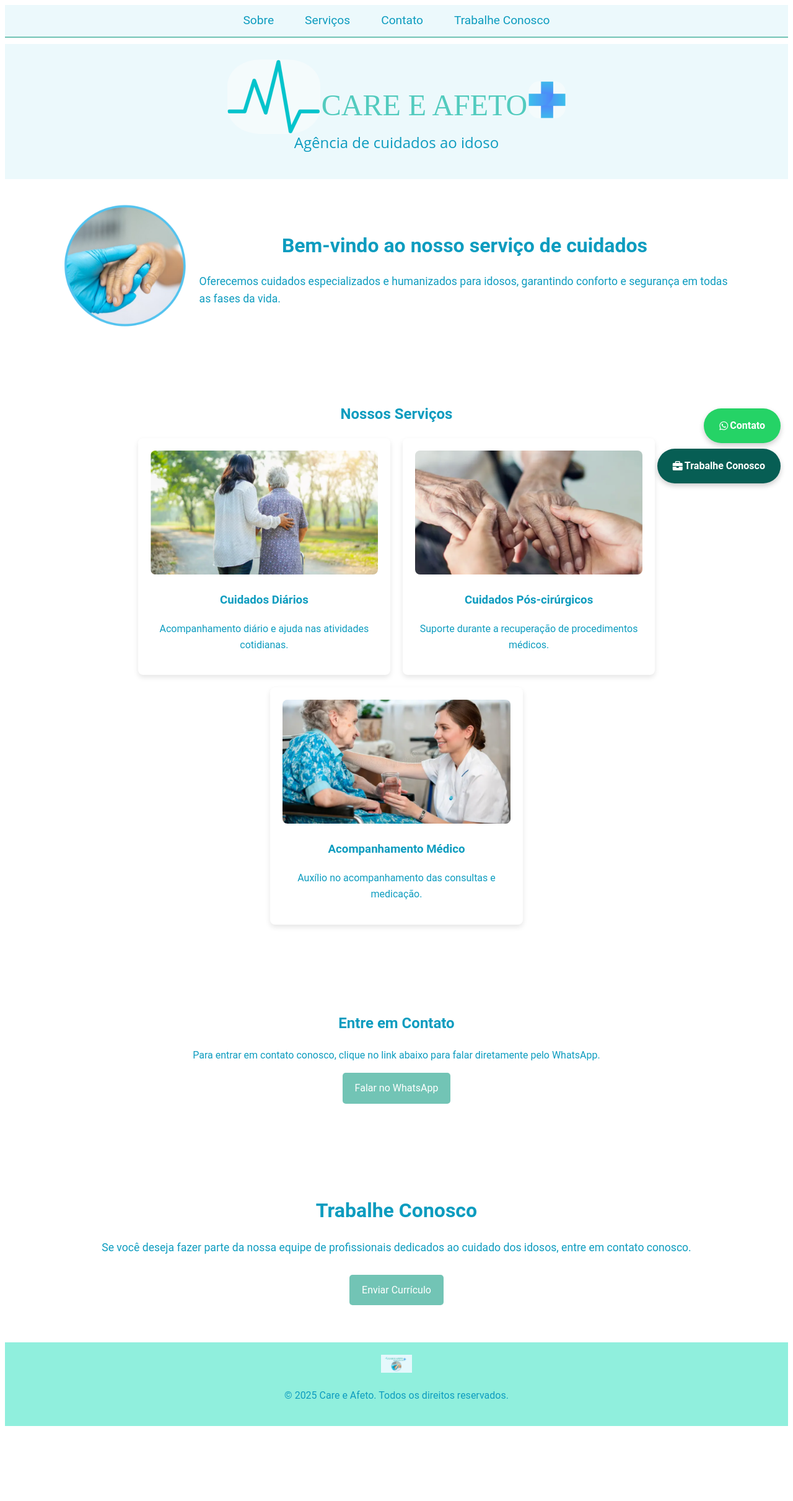
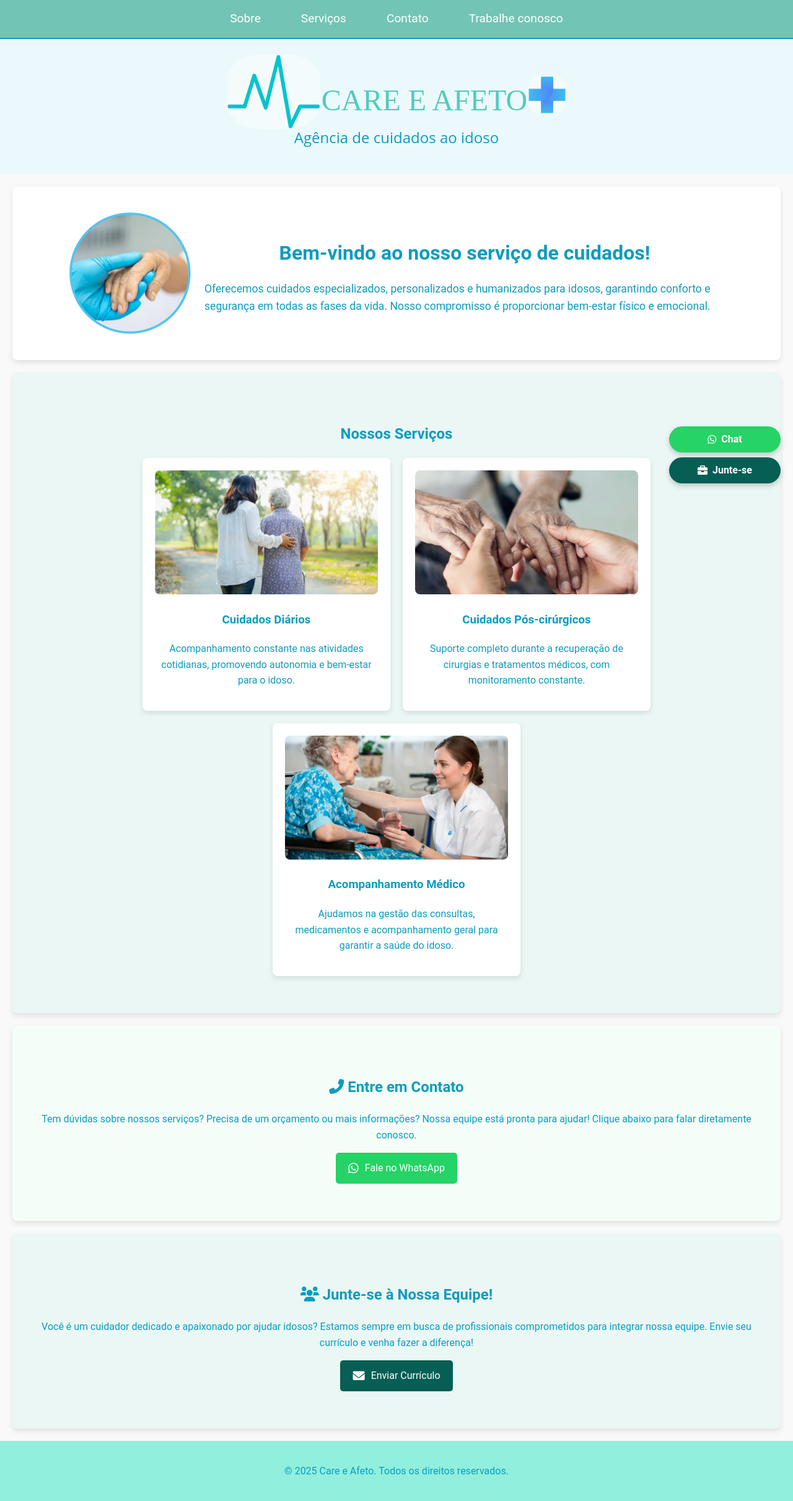
Before and after one commit to careeafeto/landing, a Flask app: page / in a window 1280 px wide. Shown: the whole page at 62% size. Before the commit the page ends 2301 px from the top, so only its background shows below. Run offline with Flask 3, Linux system fonts and the light colour scheme; some web fonts are replaced.

Commit message:
update: layout/design for nav, buttons and sections

```diff
--- a/static/styles.css
+++ b/static/styles.css
@@ -1,8 +1,8 @@
 :root {
-    --cor-principal: rgb(114, 196, 181);
+    --cor-principal: #72c4b5;
     --cor-escura: #0d9cbf;
     --cor-clara: #fff;
-    --cor-footer: rgb(144, 239, 221);
+    --cor-footer: #90efdd;
     --cor-texto-titulo: #52cbbe;
     --cor-texto-subtitulo: #0d9cbf;
     --font-principal: 'Roboto', sans-serif;
@@ -14,6 +14,9 @@ body {
     font-family: var(--font-principal);
     color: var(--cor-escura);
     line-height: 1.6;
+    margin: 0;
+    padding: 0;
+    background-color: #f9f9f9;
 }
 
 header {
@@ -76,11 +79,14 @@ header {
 
 /* Estilizando a navegação */
 nav {
-    margin-bottom: 10px;
-    background-color: rgb(236, 249, 252);
-    padding: 10px 0;
+    background-color: var(--cor-principal);
+    padding: 15px 0;
     text-align: center;
-    border-bottom: 2px solid var(--cor-principal);
+    position: sticky;
+    top: 0;
+    width: 100%;
+    z-index: 1000;
+    border-bottom: 2px solid var(--cor-escura);
 }
 
 nav ul {
@@ -89,35 +95,34 @@ nav ul {
     margin: 0;
     display: flex;
     justify-content: center;
-    gap: 20px;
+    gap: 35px;
     flex-wrap: nowrap;
     overflow-x: hidden;
     overflow-y: hidden;
 }
 
-nav ul li {
-    display: inline-block;
-}
-
 nav ul li a {
-    color: var(--cor-escura);
+    color: var(--cor-clara);
     text-decoration: none;
     font-size: 1.2rem;
     padding: 10px 15px;
     border-radius: 5px;
-    transition: background-color 0.3s ease, color 0.3s ease;
-    white-space: nowrap;
+    transition: 0.3s;
 }
 
 nav ul li a:hover {
-    background-color: var(--cor-principal);
-    color: var(--cor-clara);
+    background-color: var(--cor-escura);
 }
 
 /* Seções */
 .section {
     padding: 60px 20px;
     text-align: center;
+    background-color: var(--cor-clara);
+    margin: 20px auto;
+    border-radius: 8px;
+    box-shadow: 0 4px 8px rgba(0, 0, 0, 0.1);
+    max-width: 1200px;
 }
 
 #sobre {
@@ -153,6 +158,8 @@ nav ul li a:hover {
     line-height: 1.6;
 }
 
+
+
 /* Serviços */
 .services {
     display: flex;
@@ -176,52 +183,51 @@ nav ul li a:hover {
     border-radius: 8px;
 }
 
-/* Seção Trabalhe Conosco */
-#trabalhe-conosco {
-    padding: 60px 20px;
-    text-align: center;
+.logo-subtitle {
+    font-size: 1.5rem;
+    font-family: var(--font-subtitle);
+    color: var(--cor-texto-subtitulo);
 }
 
-#trabalhe-conosco h2 {
-    font-size: 2rem;
-    margin-bottom: 20px;
+
+
+#contato,
+#trabalhe-conosco {
+    background-color: #eaf7f4;
 }
 
-#trabalhe-conosco p {
-    font-size: 1.1rem;
-    margin-bottom: 30px;
-}
-
-/* Botão WhatsApp */
-.whatsapp-button {
-    display: inline-block;
-    background-color: var(--cor-principal);
+.whatsapp-button,
+.email-button {
+    display: inline-flex;
+    align-items: center;
+    background-color: #25D366;
     color: var(--cor-clara);
     padding: 12px 20px;
     border-radius: 5px;
     text-decoration: none;
     font-size: 1rem;
+    gap: 10px;
 }
 
-/* Rodapé */
+.whatsapp-button i,
+.email-button i {
+    font-size: 1.2rem;
+}
+
 footer {
     background-color: var(--cor-footer);
     text-align: center;
     padding: 20px;
 }
 
-.footer-img {
-    width: 50px;
-}
-
-/* Botão de Contato Flutuante */
-.contato-flutuante {
+.contato-flutuante,
+.trabalhe-conosco-flutuante {
     position: fixed;
-    bottom: 85px;
+    bottom: 70px;
     right: 20px;
     background-color: #25D366;
     color: #fff;
-    padding: 15px 25px;
+    padding: 8px 0px;
     border-radius: 50px;
     font-size: 1rem;
     font-weight: bold;
@@ -231,47 +237,22 @@ footer {
     justify-content: center;
     align-items: center;
     z-index: 9999;
-    transition: transform 0.3s ease;
-    gap: 3px;
+    transition: transform 0.3s ease, box-shadow 0.3s ease;
+    gap: 8px;
+    min-width: 180px;
 }
 
-.contato-flutuante:hover {
+.contato-flutuante:hover,
+.trabalhe-conosco-flutuante:hover {
     transform: scale(1.1);
+    box-shadow: 0 6px 12px rgba(0, 0, 0, 0.3);
 }
 
 .trabalhe-conosco-flutuante {
-    position: fixed;
+    background-color: #075E54;
     bottom: 20px;
-    right: 20px;
-    background-color: #075E54;
-    color: #fff;
-    padding: 15px 25px;
-    border-radius: 50px;
-    font-size: 1rem;
-    font-weight: bold;
-    text-decoration: none;
-    box-shadow: 0 4px 8px rgba(0, 0, 0, 0.2);
-    display: flex;
-    justify-content: center;
-    align-items: center;
-    z-index: 9999;
-    transition: transform 0.3s ease;
-    gap: 3px;
 }
 
-.trabalhe-conosco-flutuante:hover {
-    transform: scale(1.1);
-}
-
-.flutuante-position-1 {
-    left: unset;
-    right: 50px;
-}
-
-.flutuante-position-2 {
-    left: unset;
-    right: 20px;
-}
 
 /* Responsividade */
 @media (max-width: 1024px) {
@@ -435,7 +416,7 @@ footer {
     }
 
     nav ul {
-        gap: 7px;
+        gap: 9px;
     }
 
     nav ul li a {
--- a/templates/index.html
+++ b/templates/index.html
@@ -14,12 +14,12 @@
 
 <body>
     <div class="body-container">
-        <nav>
+        <nav class="navbar">
             <ul>
                 <li><a href="#sobre">Sobre</a></li>
                 <li><a href="#servicos">Serviços</a></li>
                 <li><a href="#contato">Contato</a></li>
-                <li><a href="#trabalhe-conosco">Trabalhe Conosco</a></li>
+                <li><a href="#trabalhe-conosco">Trabalhe conosco</a></li>
             </ul>
         </nav>
 
@@ -34,68 +34,76 @@
             </div>
         </header>
 
-
         <section id="sobre" class="section">
-            <div class="sobre-content">
+            <div class=" sobre-content">
                 <img src="static/images/care.png" alt="Ícone de Cuidados" class="sobre-img">
                 <div class="sobre-texto">
-                    <h2 style="text-align: center;">Bem-vindo ao nosso serviço de cuidados</h2>
-                    <p>Oferecemos cuidados especializados e humanizados para idosos, garantindo conforto e segurança em
-                        todas as fases da vida.</p>
+                    <h2 style="text-align: center;">Bem-vindo ao nosso serviço de cuidados!</h2>
+                    <p>Oferecemos cuidados especializados, personalizados e humanizados para idosos, garantindo conforto
+                        e
+                        segurança em todas as fases da vida. Nosso compromisso é proporcionar bem-estar físico e
+                        emocional.</p>
                 </div>
             </div>
         </section>
 
-        <section id="servicos" class="section">
+        <section id="servicos" class="section" style="background-color: #eaf7f4;">
             <h2>Nossos Serviços</h2>
             <div class="services">
                 <div class="service">
                     <img src="static/images/cuidados-diarios.png" alt="Cuidados Diários" class="service-img">
                     <h3>Cuidados Diários</h3>
-                    <p>Acompanhamento diário e ajuda nas atividades cotidianas.</p>
+                    <p>Acompanhamento constante nas atividades cotidianas, promovendo autonomia e bem-estar para o
+                        idoso.</p>
                 </div>
                 <div class="service">
                     <img src="/static/images/pos-cirurgico.png" alt="Cuidados Pós-cirúrgicos" class="service-img">
                     <h3>Cuidados Pós-cirúrgicos</h3>
-                    <p>Suporte durante a recuperação de procedimentos médicos.</p>
+                    <p>Suporte completo durante a recuperação de cirurgias e tratamentos médicos, com monitoramento
+                        constante.</p>
                 </div>
                 <div class="service">
                     <img src="/static/images/acompanhamento.png" alt="Acompanhamento Médico" class="service-img">
                     <h3>Acompanhamento Médico</h3>
-                    <p>Auxílio no acompanhamento das consultas e medicação.</p>
+                    <p>Ajudamos na gestão das consultas, medicamentos e acompanhamento geral para garantir a saúde do
+                        idoso.</p>
                 </div>
             </div>
         </section>
 
-        <section id="contato" class="section">
-            <h2>Entre em Contato</h2>
-            <p>Para entrar em contato conosco, clique no link abaixo para falar diretamente pelo WhatsApp.</p>
-            <a href="https://wa.me/5599999999999" target="_blank" class="whatsapp-button">Falar no WhatsApp</a>
+        <section id="contato" class="section" style="background-color: #f5fdf9;">
+            <h2><i class="fas fa-phone-alt"></i> Entre em Contato</h2>
+            <p>Tem dúvidas sobre nossos serviços? Precisa de um orçamento ou mais informações?
+                Nossa equipe está pronta para ajudar! Clique abaixo para falar diretamente conosco.</p>
+            <a href="https://wa.me/5599999999999" target="_blank" class="whatsapp-button">
+                <i class="fab fa-whatsapp"></i> Fale no WhatsApp
+            </a>
         </section>
 
-        <section id="trabalhe-conosco" class="section">
-            <h2>Trabalhe Conosco</h2>
-            <p>Se você deseja fazer parte da nossa equipe de profissionais dedicados ao cuidado dos idosos, entre em
-                contato conosco.</p>
-            <a href="mailto:trabalhe@careeafeto.com.br" class="whatsapp-button">Enviar Currículo</a>
+        <section id="trabalhe-conosco" class="section" style="background-color: #eaf7f4;">
+            <h2><i class="fas fa-users"></i> Junte-se à Nossa Equipe!</h2>
+            <p>Você é um cuidador dedicado e apaixonado por ajudar idosos?
+                Estamos sempre em busca de profissionais comprometidos para integrar nossa equipe.
+                Envie seu currículo e venha fazer a diferença!</p>
+            <a href="mailto:trabalhe@careeafeto.com.br" class="whatsapp-button" style="background-color: #075E54;">
+                <i class="fas fa-envelope"></i> Enviar Currículo
+            </a>
         </section>
     </div>
 
     <footer>
-        <div class="footer-logo">
-            <img src="static/images/imagem.jpeg" alt="Logo Footer" class="footer-img">
-        </div>
         <p>&copy; 2025 Care e Afeto. Todos os direitos reservados.</p>
     </footer>
 
     <a href="https://wa.me/55219999999999" target="_blank" class="contato-flutuante">
         <i class="fab fa-whatsapp"></i>
-        <span>Contato</span>
+        <span>Chat</span>
     </a>
 
-    <a href="https://wa.me/55219999999999" target="_blank" class="trabalhe-conosco-flutuante">
+    <a href="https://wa.me/55219999999999" target="_blank" class="trabalhe-conosco-flutuante"
+        style="background-color: #075E54;">
         <i class="fas fa-briefcase"></i>
-        <span>Trabalhe Conosco</span>
+        <span>Junte-se</span>
     </a>
 
 </body>
```
